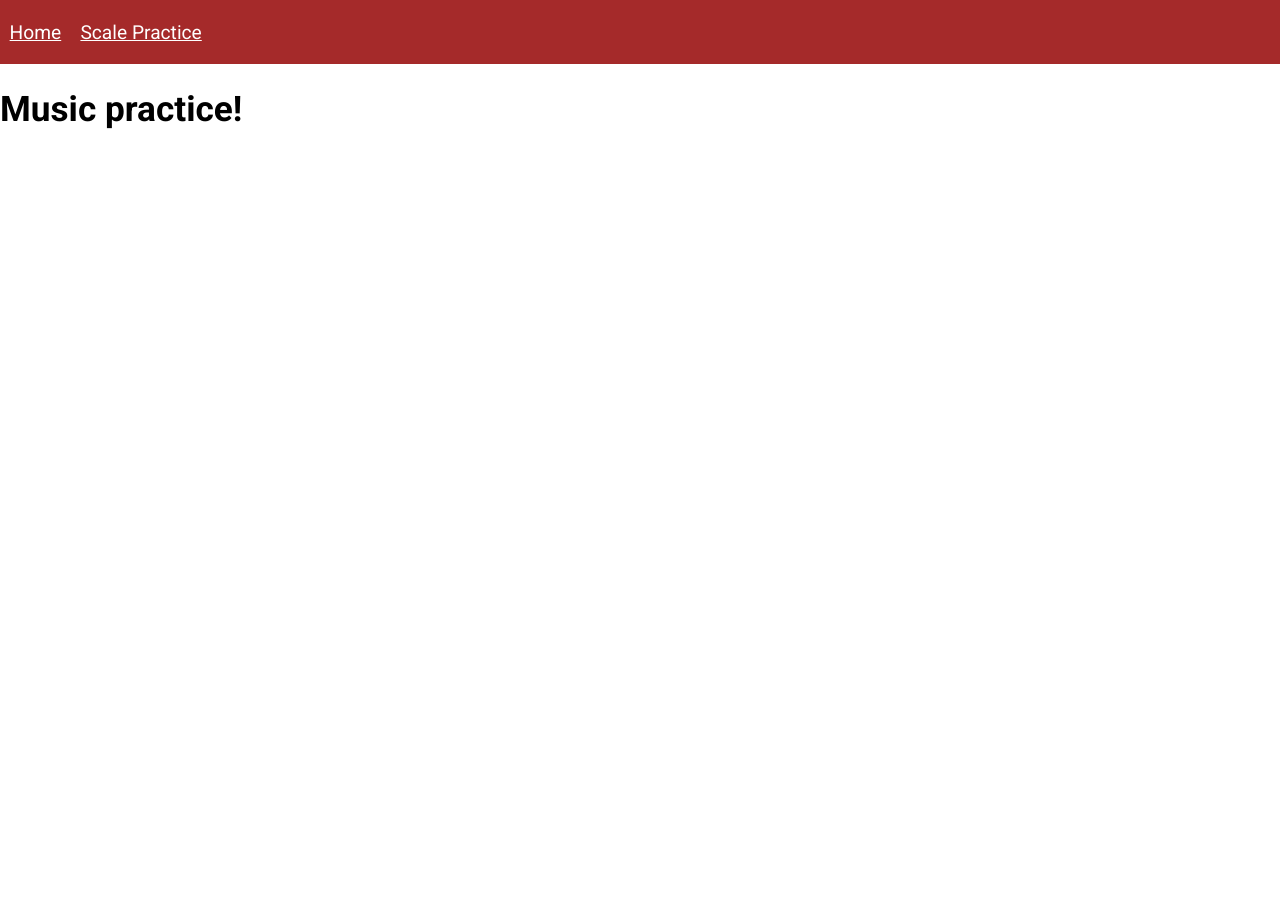
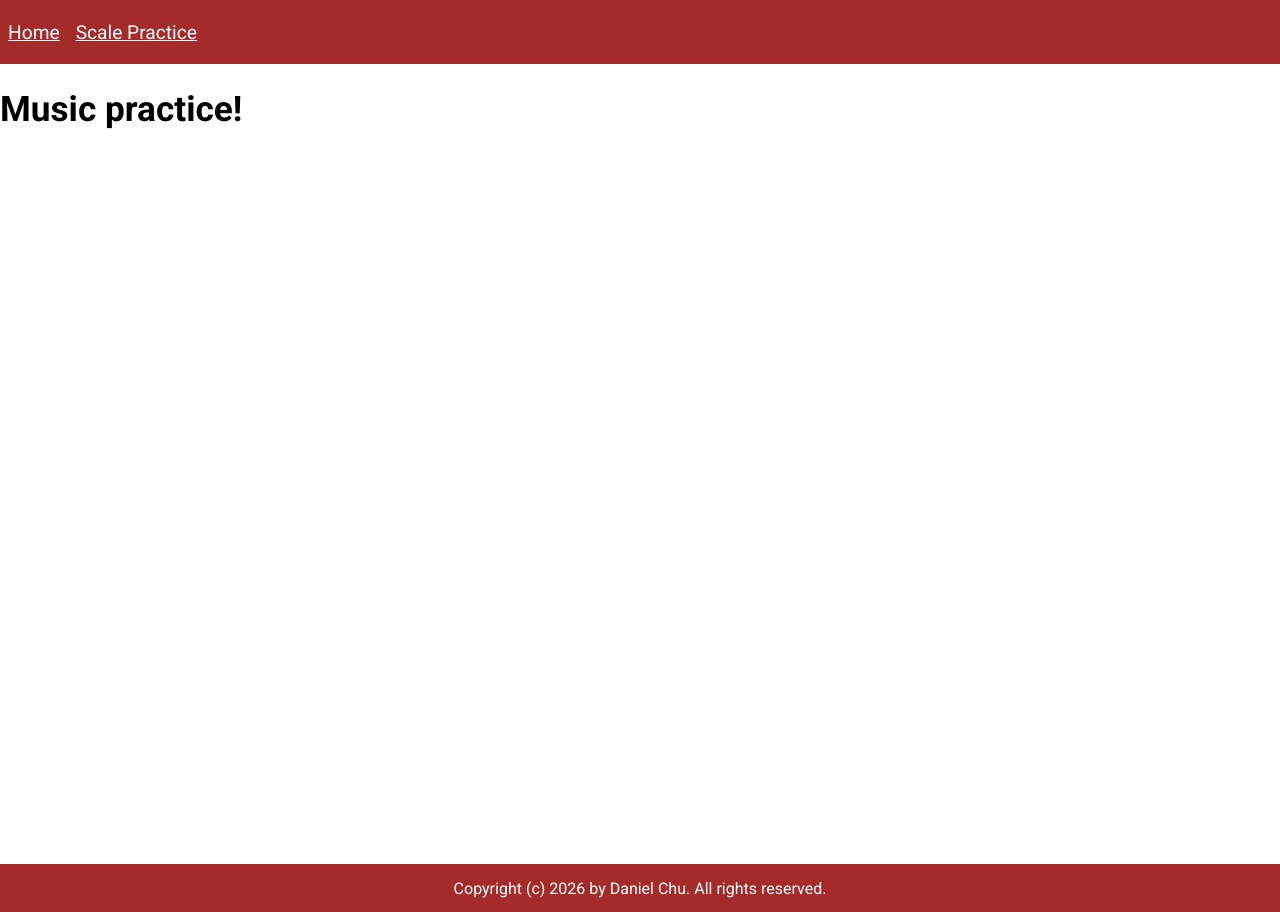
Before and after one commit to danchurlian/Music-Practice-Site, a Flask app: page / in a window 1280 px wide. Before the commit the page ends 129 px from the top, so only its background shows below. Run offline with Flask 3, Linux system fonts and the light colour scheme; parts of the project's set-up code (start-up, migrations or seed data) failed here and were passed over.

Commit message:
Add footer for both pages

```diff
--- a/static/styles.css
+++ b/static/styles.css
@@ -1,6 +1,9 @@
 body {
+    min-height: 110vh;
     margin: 0px;
     font-family: Roboto, sans-serif;
+    display: flex;
+    flex-direction: column;
 }
 
 header {
@@ -12,13 +15,30 @@ header {
 }
 header a {
     color: white;
-    margin: 0 0.5em;
-    /* font-family: Roboto, sans-serif; */
+    margin: 0 0.5rem;
     font-size: 1.2rem;
 }
 
+footer {
+    background-color: brown;
+    min-height: 6vh;
+
+    display: flex;
+    flex-direction: column;
+    justify-content: center;
+
+    /* align-self: end; */
+}
+footer div {
+    color: white;
+    text-align: center;
+    margin: .5rem 0;
+}
+
 main {
+    min-height: 100vh;
     font-size: 1.1rem;
+    flex-grow: 1;
 }
 
 #scale_main {
--- a/templates/index.html
+++ b/templates/index.html
@@ -15,5 +15,6 @@
         <main>
             <h1>Music practice!</h1>
         </main>
+        {{ utils.footer() }}
     </body>
 </html>
--- a/templates/scale_page.html
+++ b/templates/scale_page.html
@@ -27,5 +27,6 @@
                 {{ music_svg | safe }}
             </section>
         </main>
+        {{ utils.footer() }}
     </body>
 </html>
--- a/templates/utils.html
+++ b/templates/utils.html
@@ -10,3 +10,9 @@
     <a href="/scales">Scale Practice</a>
 </header>
 {% endmacro %}
+
+{% macro footer() %}
+<footer>
+    <div> Copyright (c) 2026 by Daniel Chu. All rights reserved.  </div>
+</footer>
+{% endmacro %}
```
